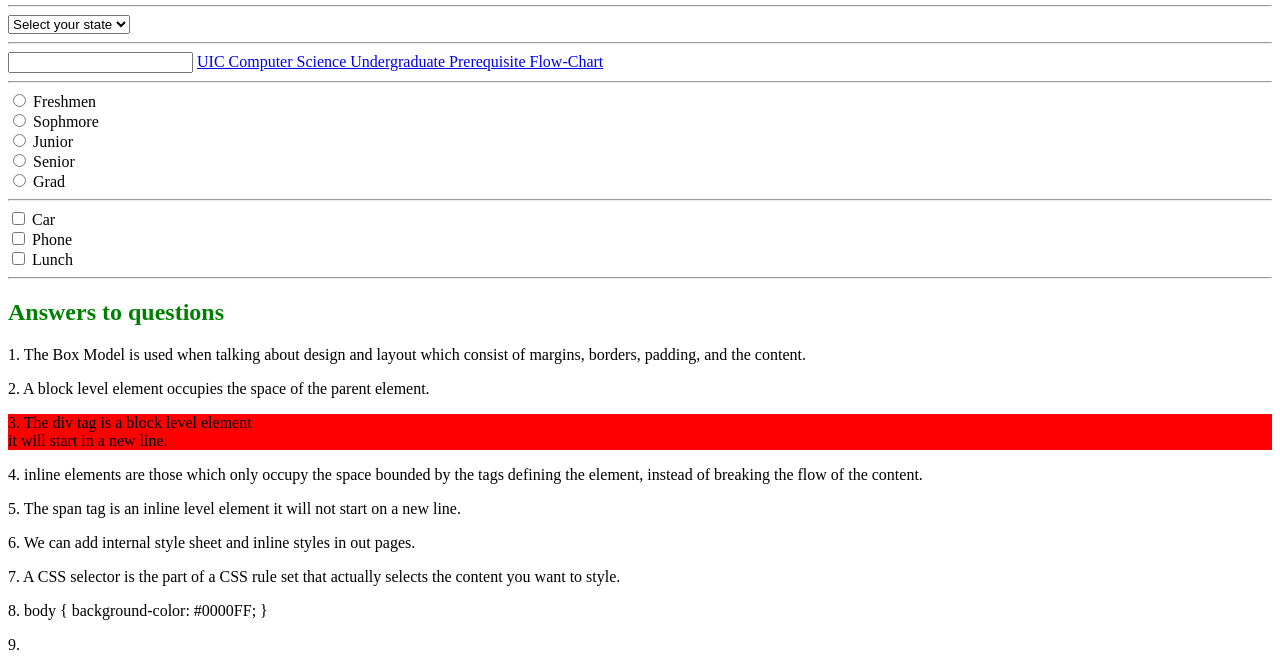
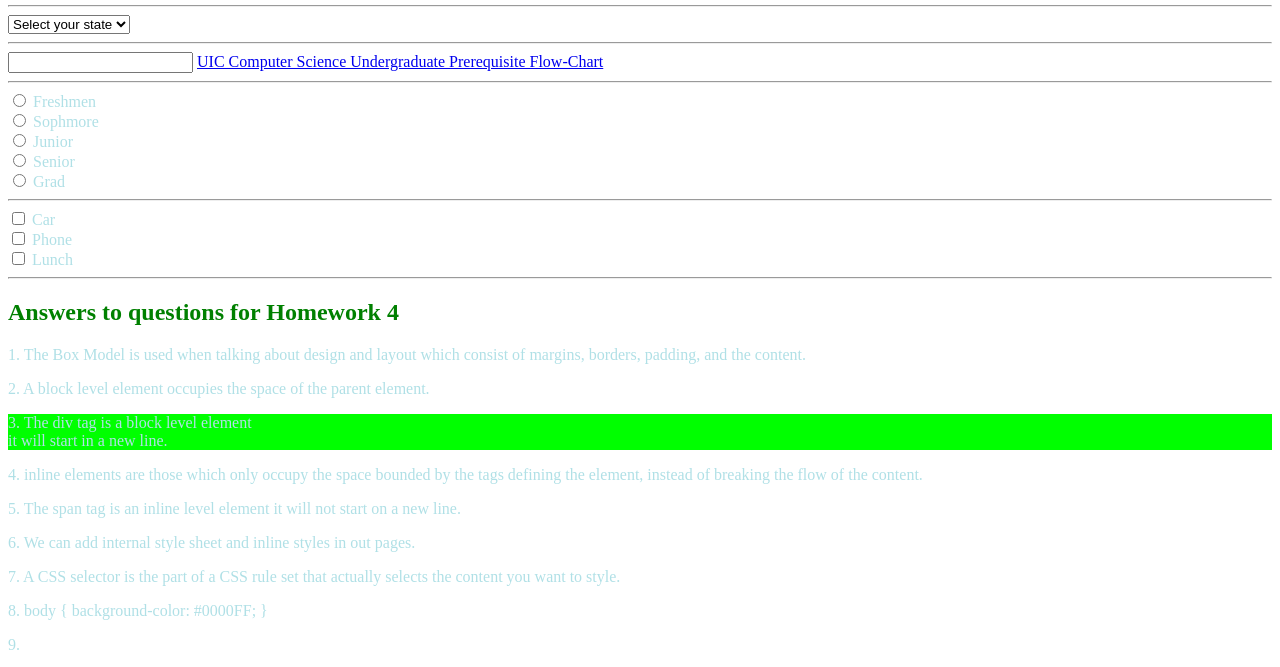
Before and after one commit to jtapia21/it202spr2018, a plain HTML site: page homework/h4.html in a window 1280 px wide. Shown: the part 104-771 px from the top of the page. Drawn offline with Linux system fonts and the light colour scheme; grey boxes are pictures that could not be loaded.

Commit message:
minor changes to style

```diff
--- a/homework/h4.html
+++ b/homework/h4.html
@@ -5,8 +5,13 @@
     </head>
     <body>
         <style>
+
+            body {
+                color: powderblue;
+            }
+
             div {
-                background-color: rgb(255, 0, 0);
+                background-color: rgb(0, 255, 0);
             }
 
             img {
@@ -56,7 +61,7 @@
 
         <hr>
 
-        <h2 style = "color: Green;"> Answers to questions </h2>
+        <h2 style = "color: Green;"> Answers to questions for Homework 4 </h2>
         <p> 1. The Box Model is used when talking about design and layout which consist of margins, borders, padding, and the content. </p>
         <p> 2. A block level element occupies the space of the parent element. </p>
         <div> 3. The div tag is a block level element </div>
```
